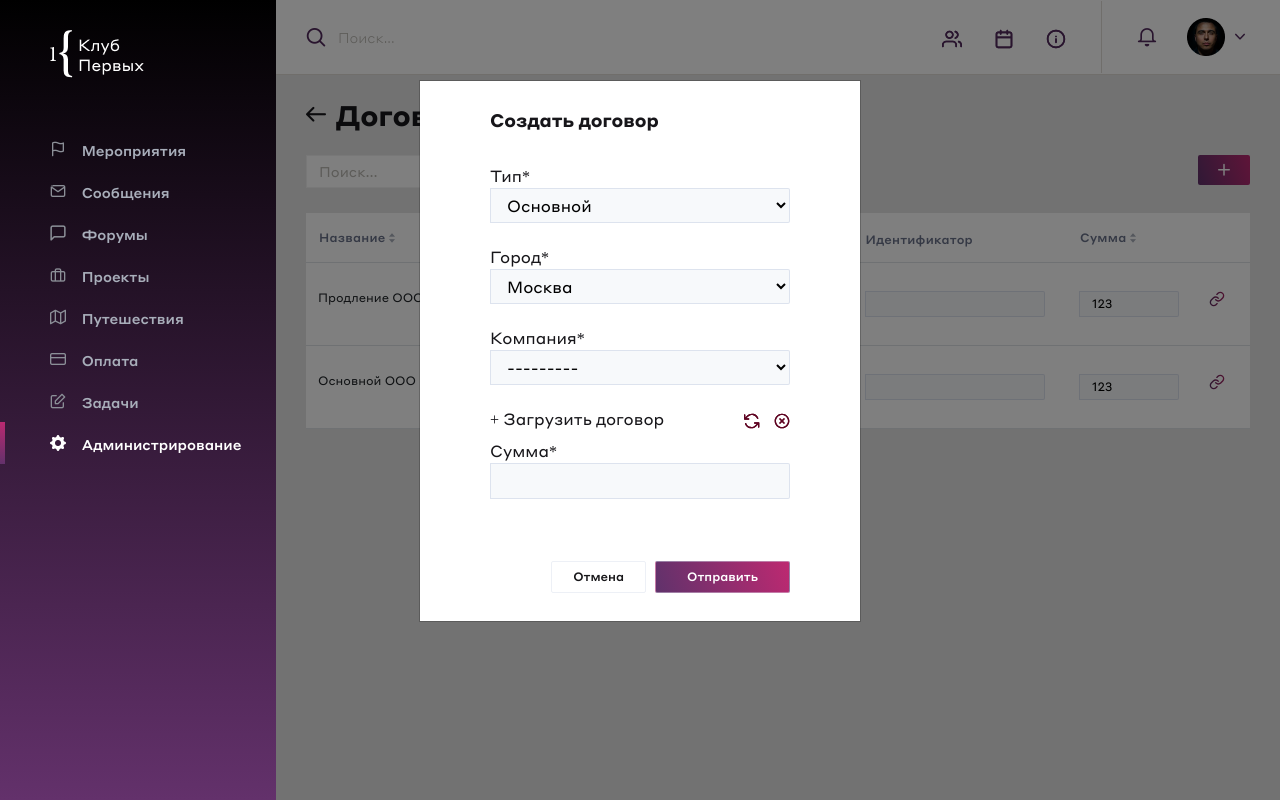
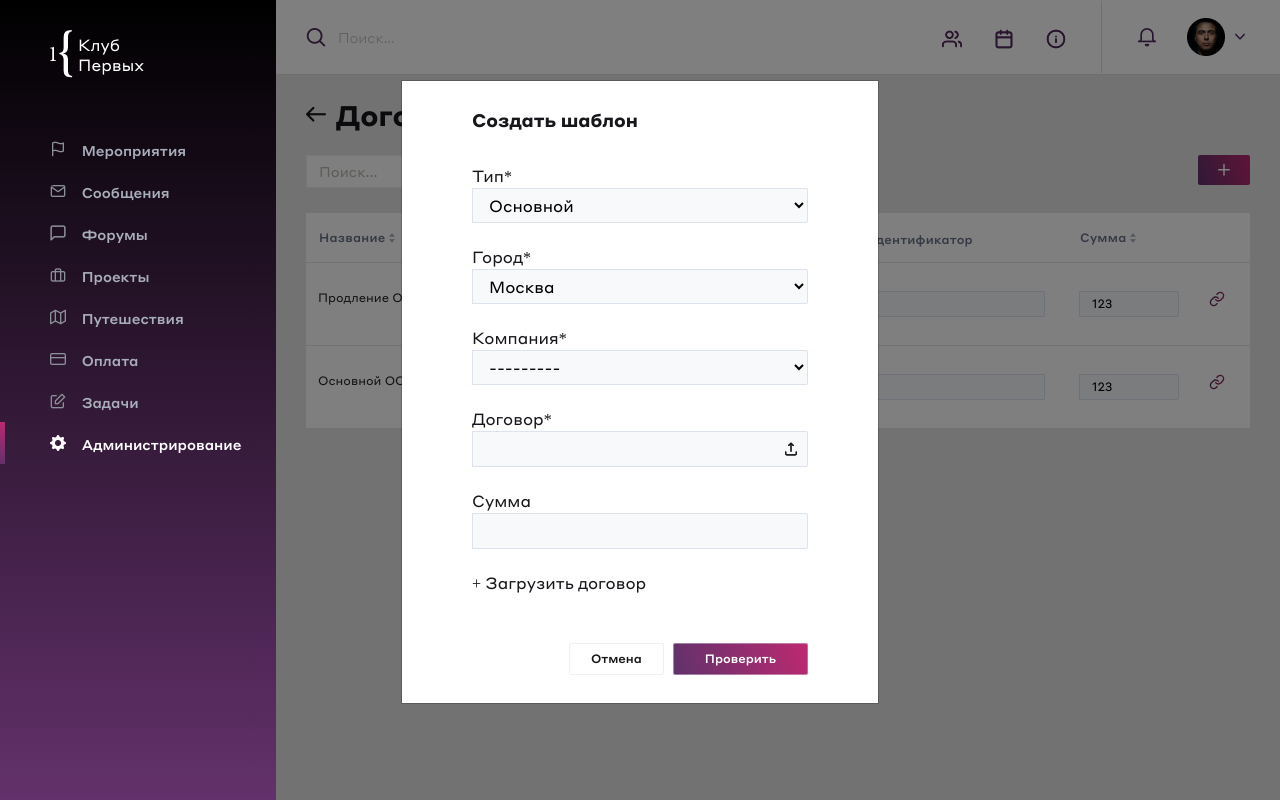
Before and after one commit to imyeskela/COTF_contracts, a Django app: page / in a window 1280 px wide, after a click that opens the changed part. Run offline with Django 3.2, Linux system fonts and the light colour scheme; data comes from the database, SQL or seed files in the repository; both versions use the stored data as it was after the commit; some libraries are stand-ins or nearby versions; some web fonts are replaced.

Commit message:
Fixed modal

```diff
--- a/frontend/sass/app.scss
+++ b/frontend/sass/app.scss
@@ -1000,13 +1000,36 @@ input, select, textarea {
   }
 
   .modal-content {
+    ._alert{
+      border-radius: 2px;
+      display: flex;
+      padding: 7px;
+      max-width: 336px;
+      align-items: start;
+      .msg{
+        font-weight: 500;
+        font-size: 12px;
+        line-height: 15px;
+        color: #6A728A;
+      }
+      img{
+        margin-right: 7px;
+      }
+    }
+
     input, select {
       @extend .input;
     }
 
     border-radius: 0;
     padding: 28px 70px;
-
+    margin-bottom: 50px;
+    .form-group{
+      width: 336px;
+      .errorlist{
+        text-align: right;
+      }
+    }
     form {
       width: 100%;
       display: flex;
@@ -1039,7 +1062,7 @@ input, select, textarea {
     }
 
     .input {
-      width: 300px;
+      width: 336px;
     }
 
     .buttons {
@@ -1102,3 +1125,16 @@ input, select, textarea {
 .table-contracts-list {
   padding-right: 12px;
 }
+
+.input_file_name{
+  padding-right: 30px!important;
+}
+
+.label_file_name{
+  position: relative;
+  img{
+    position: absolute;
+    right: 10px;
+    top: 35px;
+  }
+}
--- a/main/forms.py
+++ b/main/forms.py
@@ -21,7 +21,7 @@ class ContractTemplateCreateForm(forms.ModelForm):
 
     class Meta:
         model = ContractTemplate
-        fields = ['template_of_contract', 'amount', 'status', 'type', 'company', 'city']
+        fields = ['template_of_contract', 'amount', 'type', 'company', 'city']
 
     def clean(self):
         cleaned_data = super(ContractTemplateCreateForm, self).clean()
--- a/main/models.py
+++ b/main/models.py
@@ -1,5 +1,4 @@
 import time
-import uuid
 
 from django.core.exceptions import ValidationError
 from django.db import models
@@ -9,8 +8,8 @@ from babel.dates import format_date
 
 
 cities = [
-    (1, 'Москва'),
-    (2, 'Санкт-Петербург')
+    ('Москва', 'Москва'),
+    ('Санкт-Петербург', 'Санкт-Петербург')
 ]
 
 
@@ -71,7 +70,7 @@ class ContractTemplate(models.Model):
 
     name = models.CharField('Название', null=False, max_length=50, blank=True)
     template_of_contract = models.FileField('Шаблон договора', null=False, upload_to='upload/', validators=[check_format_of_file])
-    amount = models.PositiveIntegerField('Сумма', null=True)
+    amount = models.PositiveIntegerField('Сумма', null=True, default=None)
     status = models.CharField('Статус', choices=Statuses.choices, default=Statuses.actual, max_length=100)
     type = models.CharField('Тип', choices=Types.choices, null=False, max_length=50, default='Основной')
     # branch = models.ForeignKey('Branch', on_delete=models.CASCADE, blank=True)
--- a/main/utils.py
+++ b/main/utils.py
@@ -36,7 +36,7 @@ class ContractTemplateListAndCreateContractMixin:
         if request.POST:
             form_contract = self.form_contract(request.POST)
             form_contract_template = self.form_contract_template(request.POST, request.FILES)
-
+            print(request.POST)
             if 'create_form' in request.POST:
                 paginator = Paginator(self.queryset(), 20)
                 page_number = request.GET.get('page')
@@ -45,25 +45,25 @@ class ContractTemplateListAndCreateContractMixin:
 
                 if form_contract_template.is_valid():
                     if 'check_file' in request.POST:
-                        if request.POST['check_file'] == 'true':
-                            print('AAA')
-                            return render(
-                                request,
-                                self.template_name,
-                                {
-                                    'show_modal': True,
-                                    'contract_template_list': page_obj,
-                                    'form_contract': self.form_contract,
-                                    'form_contract_template': form_contract_template,
-                                    'form_contract_template_change': form_contract_template_change,
-                                    'message': 'Form is valid!'
-                                }
-                            )
-                        else:
-                            form_contract_template = form_contract_template.save(commit=False)
-                            form_contract_template.save()
-                    return redirect('contract_template_list')
+                        print('AAA')
+                        return render(
+                            request,
+                            self.template_name,
+                            {
+                                'show_modal': True,
+                                'contract_template_list': page_obj,
+                                'form_contract': self.form_contract,
+                                'form_contract_template': form_contract_template,
+                                'form_contract_template_change': form_contract_template_change,
+                                'valid': True
+                            }
+                        )
+                    if 'save' in request.POST:
+                        form_contract_template = form_contract_template.save(commit=False)
+                        form_contract_template.save()
+                        return redirect('contract_template_list')
                 else:
+                    print(form_contract_template.errors)
                     for field_name, field in form_contract_template.fields.items():
                         if field_name in form_contract_template.errors:
                             field.widget.attrs['class'] = 'invalid'
@@ -77,6 +77,8 @@ class ContractTemplateListAndCreateContractMixin:
                             'form_contract': self.form_contract,
                             'form_contract_template': form_contract_template,
                             'form_contract_template_change': form_contract_template_change,
+                            'valid': False,
+                            'template_errors': form_contract_template.errors.get('input_file_name')
                         }
                     )
 
--- a/static/css/app.css
+++ b/static/css/app.css
@@ -881,6 +881,29 @@ input:focus, input:active, input:focus-visible, select:focus, select:active, sel
 #contract_add_modal .modal-content {
   border-radius: 0;
   padding: 28px 70px;
+  margin-bottom: 50px;
+}
+#contract_add_modal .modal-content ._alert {
+  border-radius: 2px;
+  display: flex;
+  padding: 7px;
+  max-width: 336px;
+  align-items: start;
+}
+#contract_add_modal .modal-content ._alert .msg {
+  font-weight: 500;
+  font-size: 12px;
+  line-height: 15px;
+  color: #6A728A;
+}
+#contract_add_modal .modal-content ._alert img {
+  margin-right: 7px;
+}
+#contract_add_modal .modal-content .form-group {
+  width: 336px;
+}
+#contract_add_modal .modal-content .form-group .errorlist {
+  text-align: right;
 }
 #contract_add_modal .modal-content form {
   width: 100%;
@@ -909,7 +932,7 @@ input:focus, input:active, input:focus-visible, select:focus, select:active, sel
   margin-bottom: 22px;
 }
 #contract_add_modal .modal-content .input, #contract_add_modal .modal-content input, #contract_add_modal .modal-content select {
-  width: 300px;
+  width: 336px;
 }
 #contract_add_modal .modal-content .buttons {
   margin-top: 40px;
@@ -962,3 +985,16 @@ input:focus, input:active, input:focus-visible, select:focus, select:active, sel
 .table-contracts-list {
   padding-right: 12px;
 }
+
+.input_file_name {
+  padding-right: 30px !important;
+}
+
+.label_file_name {
+  position: relative;
+}
+.label_file_name img {
+  position: absolute;
+  right: 10px;
+  top: 35px;
+}
--- a/templates/contract_templates_list.html
+++ b/templates/contract_templates_list.html
@@ -157,7 +157,7 @@
     <div aria-hidden="true" class="modal fade" id="contract_add_modal" tabindex="-1">
         <div class="modal-dialog">
             <div class="modal-content">
-                <h2>Создать договор</h2>
+                <h2>Создать шаблон</h2>
                 <form action="" enctype="multipart/form-data" method="post">
                     {% csrf_token %}
                     {{ form_contract_template.create_form }}
@@ -186,30 +186,53 @@
                         {{ form_contract_template.company.errors }}
                     </div>
 
-                    <div class="d-flex justify-content-between">
-                        <label for="id_template_of_contract">+ Загрузить договор</label>
-                        <div class="d-flex">
-                            <span class="refresh"><img src="{% static 'icon/refresh-ccw.svg' %}"></span>
-                            <span class="clear"><img src="{% static 'icon/x-circle.svg' %}"></span>
-                        </div>
+                    <div class="form-group">
+                        <label for="id_doc" class="label_file_name">
+                            Договор*<br>
+                            <input readonly class="input_file_name" name="id_doc">
+                            <img src="{% static 'icon/upload.svg' %}">
+                        </label>
                     </div>
 
                     <div class="form-group">
                         <label for="id_amount">
-                            {{ form_contract_template.amount.label }}*
+                            {{ form_contract_template.amount.label }}
                         </label><br>
                         {{ form_contract_template.amount }}
                         {{ form_contract_template.amount.errors }}
                     </div>
 
+                    <div class="d-flex justify-content-between">
+                        <label for="id_template_of_contract">+ Загрузить договор</label>
+                    </div>
+
                     {{ form_contract_template.template_of_contract }}
-                    {{ form_contract_template.template_of_contract.errors }}
 
-                    {{ form_contract_template.check_file }}
+
                     {{ message }}
+                    {% if valid %}
+                        <div class="_alert alert-success">
+                            <img src="{% static 'icon/success.svg' %}">
+                            <div class="msg">Все переменные указаны верно</div>
+                        </div>
+                    {% endif %}
+                    {% if template_errors %}
+                        <div class="_alert alert-danger">
+                                <img src="{% static 'icon/danger.svg' %}">
+                                <div class="msg">
+                                    <span>Отсутствуют или внесены неверно переменные:</span><br>
+                                    <span>{{ form_contract_template.template_of_contract.errors }}</span><br>
+                                    <span>Пожалуйста, загрузите исправленный документ и выполните проверку повторно</span>
+                                </div>
+                        </div>
+                    {% endif %}
                     <div class="buttons">
                         <button class="btn" data-bs-dismiss="modal" type="button">Отмена</button>
-                        <button class="btn btn_grd">Отправить</button>
+                        {% if valid %}
+                            <button class="btn btn_grd" name="save">Сохранить</button>
+                        {% else %}
+                            <button class="btn btn_grd" name="check_file">Проверить</button>
+                        {% endif %}
                     </div>
 
                 </form>
```
Also changed, not shown: frontend/js/app.js (+7 -1 lines), sqlite3.db, static/icon/danger.svg (added), static/icon/success.svg (added), static/icon/upload.svg (added), static/js/app.js.
